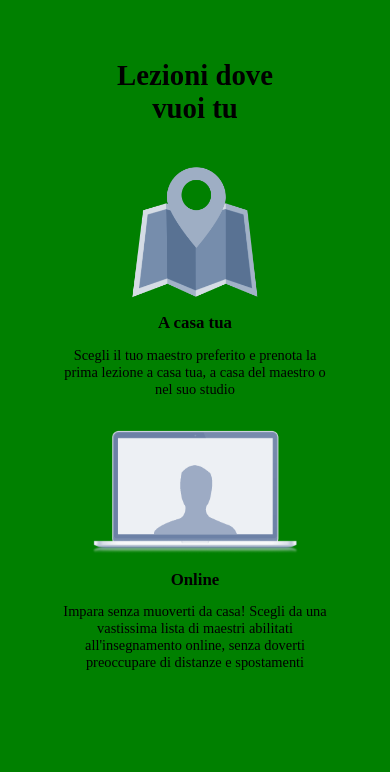
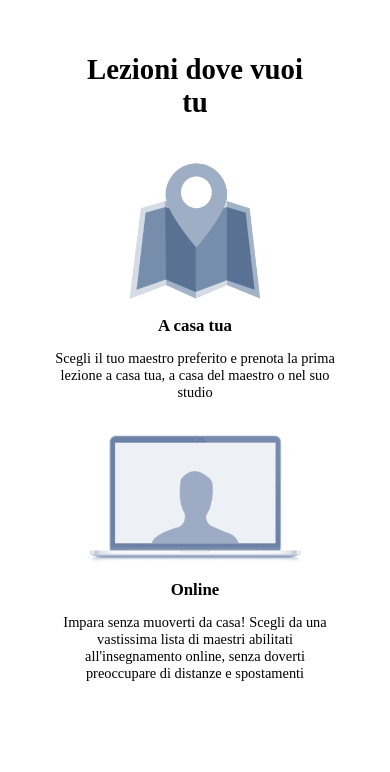
Before and after one commit to flavioalessandri/html-css-resp-wannabe, a plain HTML site: page bonus/index.html in a window 390 px wide. Shown: the top 772 px of the page. Drawn offline with Linux system fonts and the light colour scheme.

Commit message:
CSS Bonus

```diff
--- a/bonus/style-responsive.css
+++ b/bonus/style-responsive.css
@@ -79,8 +79,10 @@ img {
 @media screen and (max-width: 768px) {
 
 
-  body{
-    background-color: red;
+  *{
+    margin:0 auto;
+    padding:0
+    border: 1px solid black;
   }
 
 
@@ -99,6 +101,7 @@ img {
 
   .container.grey {
     margin:5% 2% 10% 2%;
+    padding: 5% 2% 5% 2%;
     background-color: #f9f9f9;
   }
 
@@ -126,8 +129,8 @@ img {
 
   #lezioni .row>.left,
   #lezioni .row>.right{
-    width: 30%;
-    margin: 0 5%;
+    width: 35%;
+    margin: 0 2%;
     padding: 0 20px;
   }
 
@@ -145,11 +148,11 @@ img {
   #why .row>.third {
     width:100%;
     margin: 0 auto;
-    padding:0 3%;
+    padding:0;
   }
 
   #why .row img {
-    max-width: 20%;
+    max-width: 15%;
     height: auto;
   }
 
@@ -173,7 +176,6 @@ img {
 @media screen and (max-width: 419px) {
 
   body{
-    background-color: green;
     font-size: 0.9em;
   }
 
```
